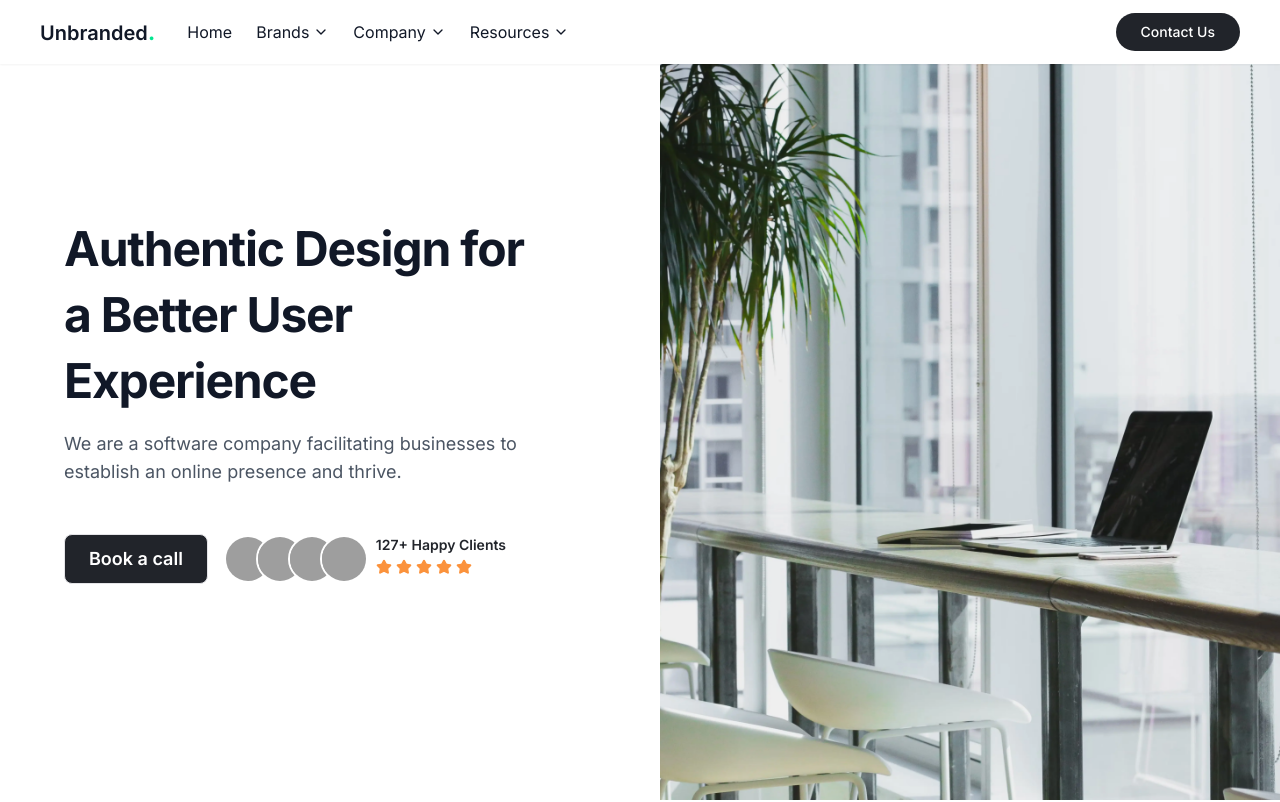
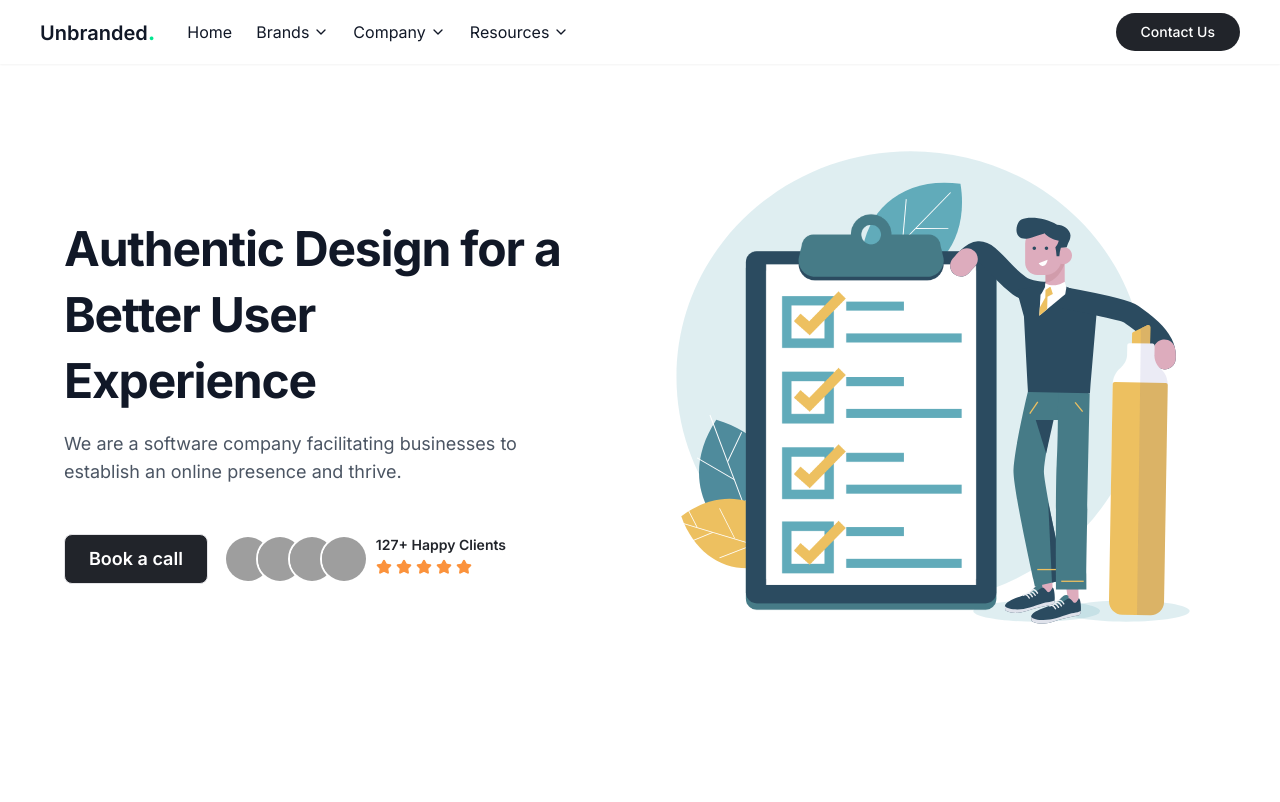
Before and after one commit to 47anjan/unbranded-, a Next.js app: page / in a window 1280 px wide. Shown: the top 802 px of the page. Built offline with nearby package versions, Linux system fonts and the light colour scheme; grey boxes are pictures that could not be loaded.

Commit message:
Refactor Hero component layout and replace background image with SVG

```diff
--- a/components/hero/hero.tsx
+++ b/components/hero/hero.tsx
@@ -11,7 +11,7 @@ const imageUrls = [
 
 const Hero = () => {
   return (
-    <section className="relative gap-10 md:min-h-screen grid grid-cols-1 lg:grid-cols-2">
+    <section className="relative  md:min-h-screen grid grid-cols-1 lg:grid-cols-2">
       <div className="flex flex-col justify-center px-4 sm:px-6 lg:px-8 xl:px-16 max-w-2xl lg:max-w-none mx-auto">
         <div className="lg:max-w-xl pt-24 sm:pt-32 lg:pt-0  text-center md:text-start">
           <div className="flex sm:hidden flex-col items-center justify-center gap-2 align-middle md:flex-row md:items-start mb-2">
@@ -88,12 +88,15 @@ const Hero = () => {
         </div>
       </div>
 
-      <div
-        style={{
-          backgroundPositionX: "50%",
-        }}
-        className="block relative bg-hero bg-cover bg-no-repeat min-h-[50vh] md:min-h-screen "
-      ></div>
+      <div className="flex justify-start">
+        <Image
+          className="w-full h-full mt-5 lg:-ml-10"
+          width={1000}
+          height={1000}
+          src={"/check.svg"}
+          alt=""
+        />
+      </div>
     </section>
   );
 };
```
Also changed, not shown: public/check.svg (added).
